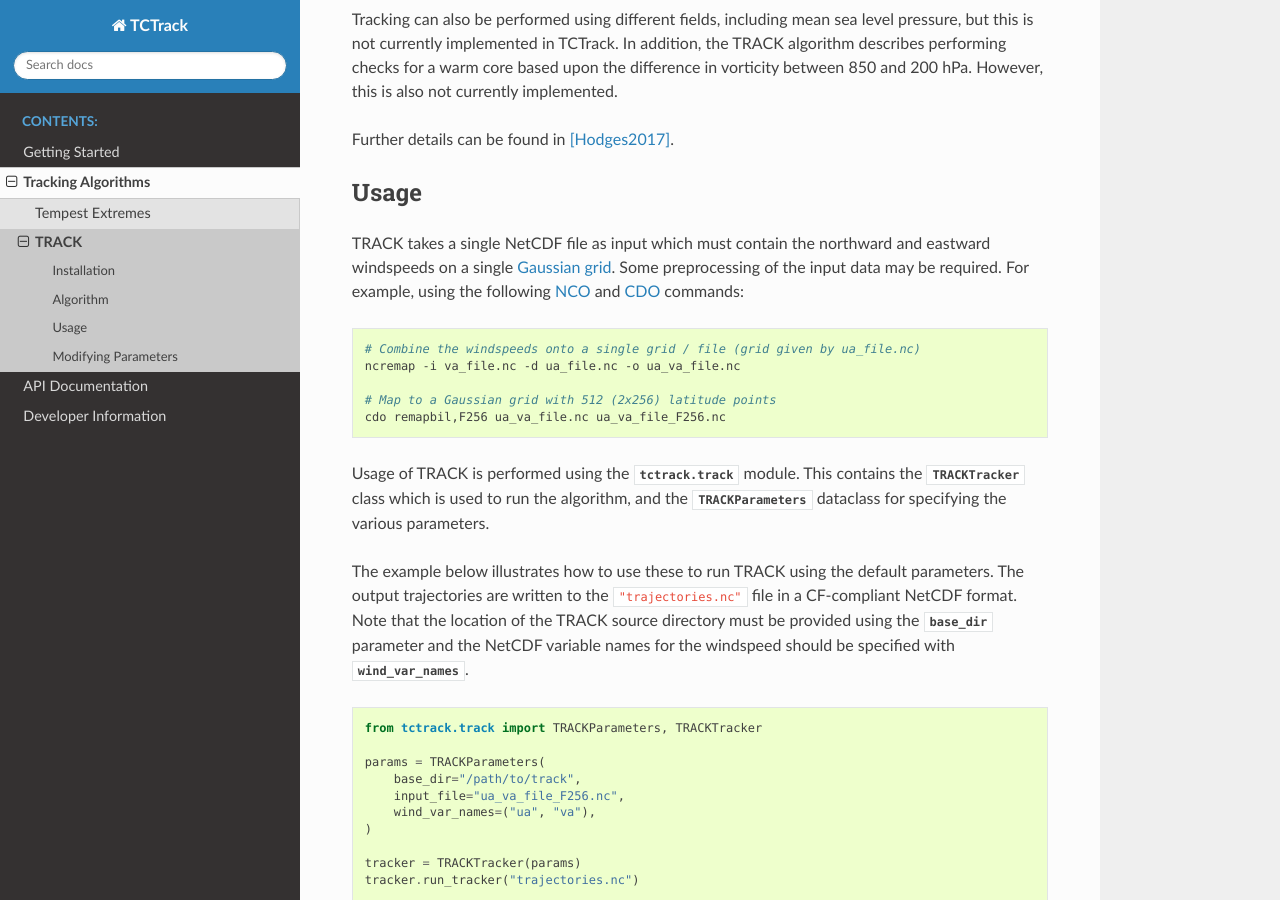
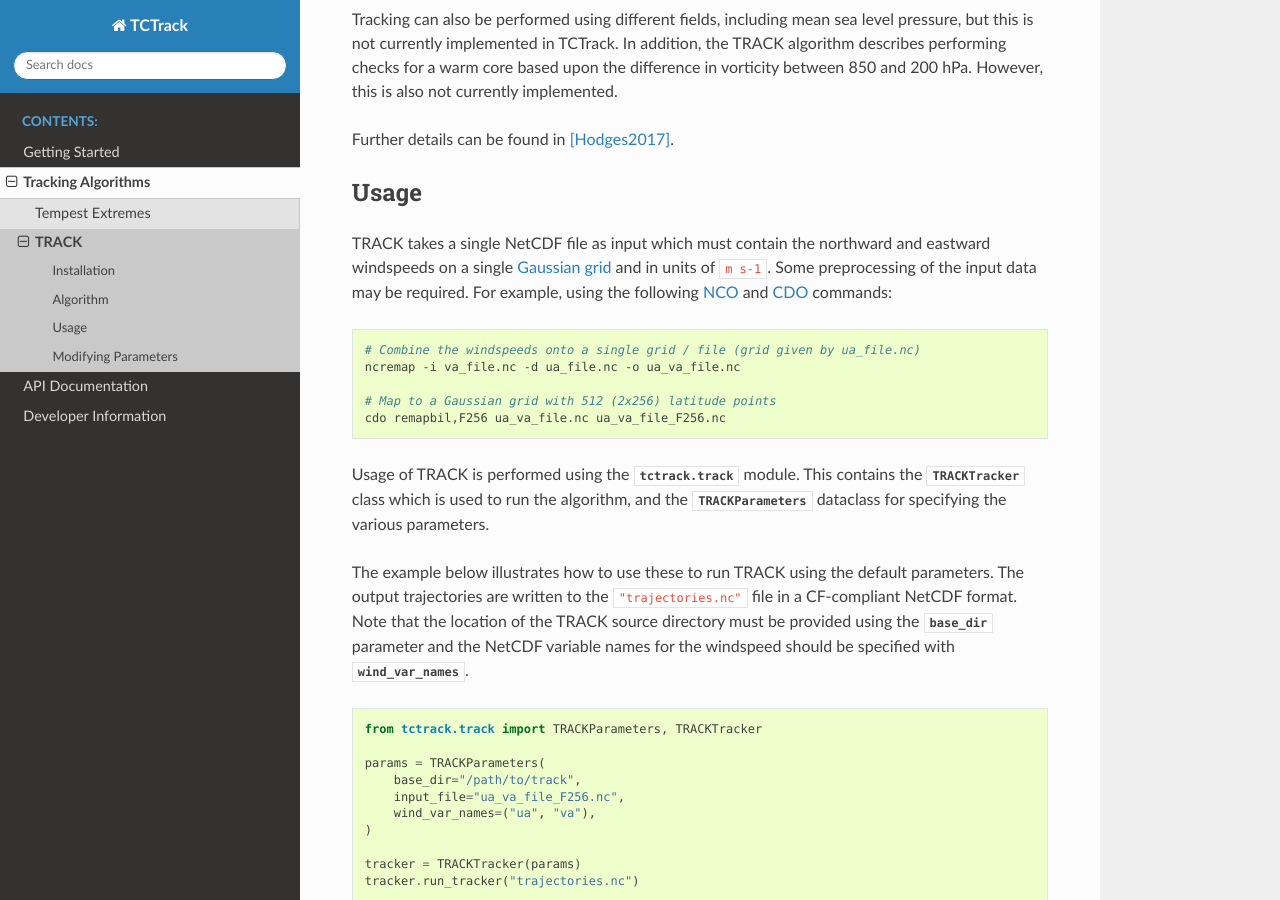
Before and after one commit to Cambridge-ICCS/TCTrack, a Sphinx documentation site: the page built from docs/tracking-algorithms/track.rst, in a window 1280 px wide and 900 px high, scrolled down 1344 px. Built offline with Sphinx 7.4.7 and the Read the Docs theme 3.1.0, drawn with Linux system fonts in a browser that asks for light colours.

Commit message:
fixup! TRACK: Add basic metadata for intensity

```diff
--- a/docs/tracking-algorithms/track.rst
+++ b/docs/tracking-algorithms/track.rst
@@ -85,9 +85,9 @@ Usage
 -----
 
 TRACK takes a single NetCDF file as input which must contain the northward and eastward
-windspeeds on a single `Gaussian grid <https://en.wikipedia.org/wiki/Gaussian_grid>`_.
-Some preprocessing of the input data may be required. For example, using the following
-`NCO <https://nco.sourceforge.net/nco.html>`_ and `CDO
+windspeeds on a single `Gaussian grid <https://en.wikipedia.org/wiki/Gaussian_grid>`_
+and in units of ``m s-1``. Some preprocessing of the input data may be required. For
+example, using the following `NCO <https://nco.sourceforge.net/nco.html>`_ and `CDO
 <https://code.mpimet.mpg.de/projects/cdo/wiki/tutorial>`_ commands:
 
 .. code-block:: bash
```
Also changed, not shown: 1 other file.
